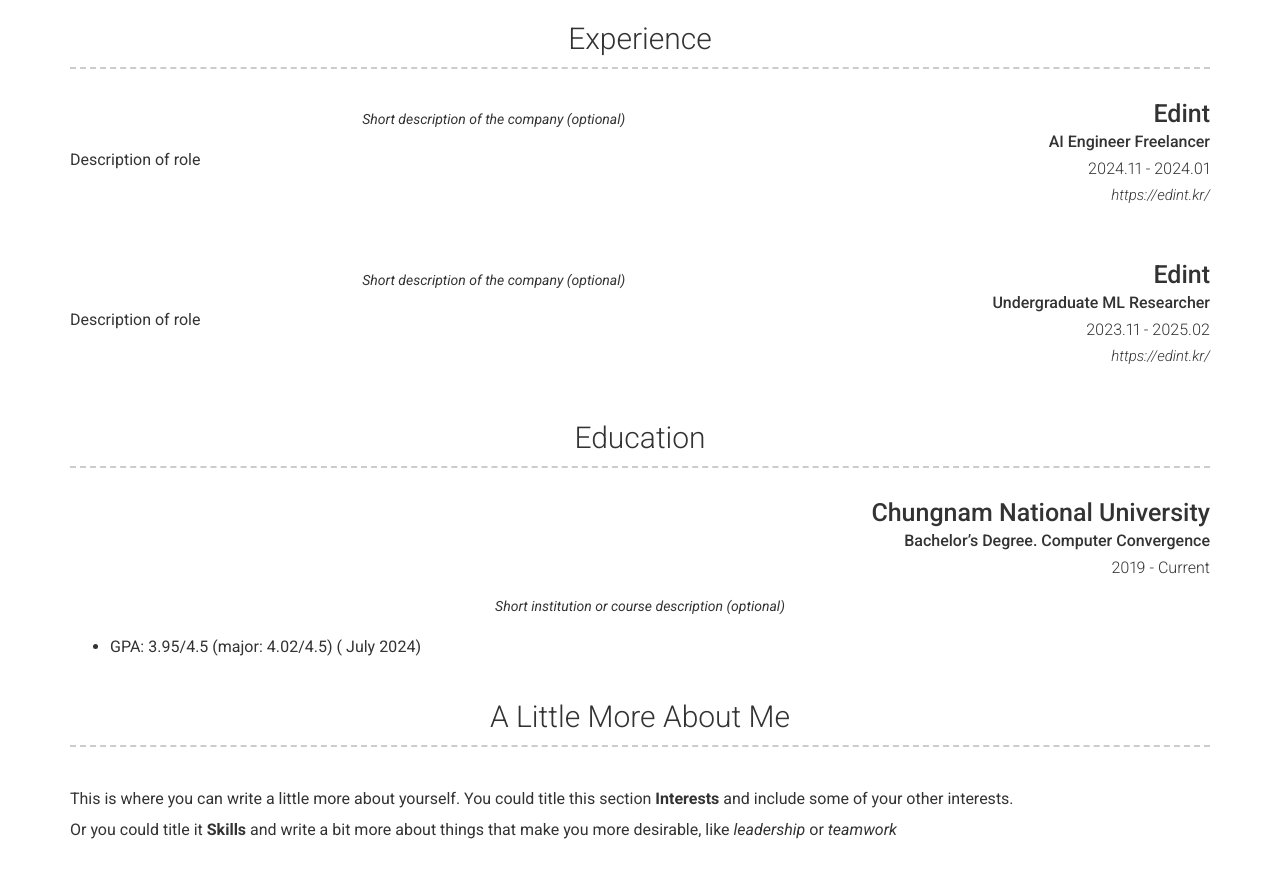
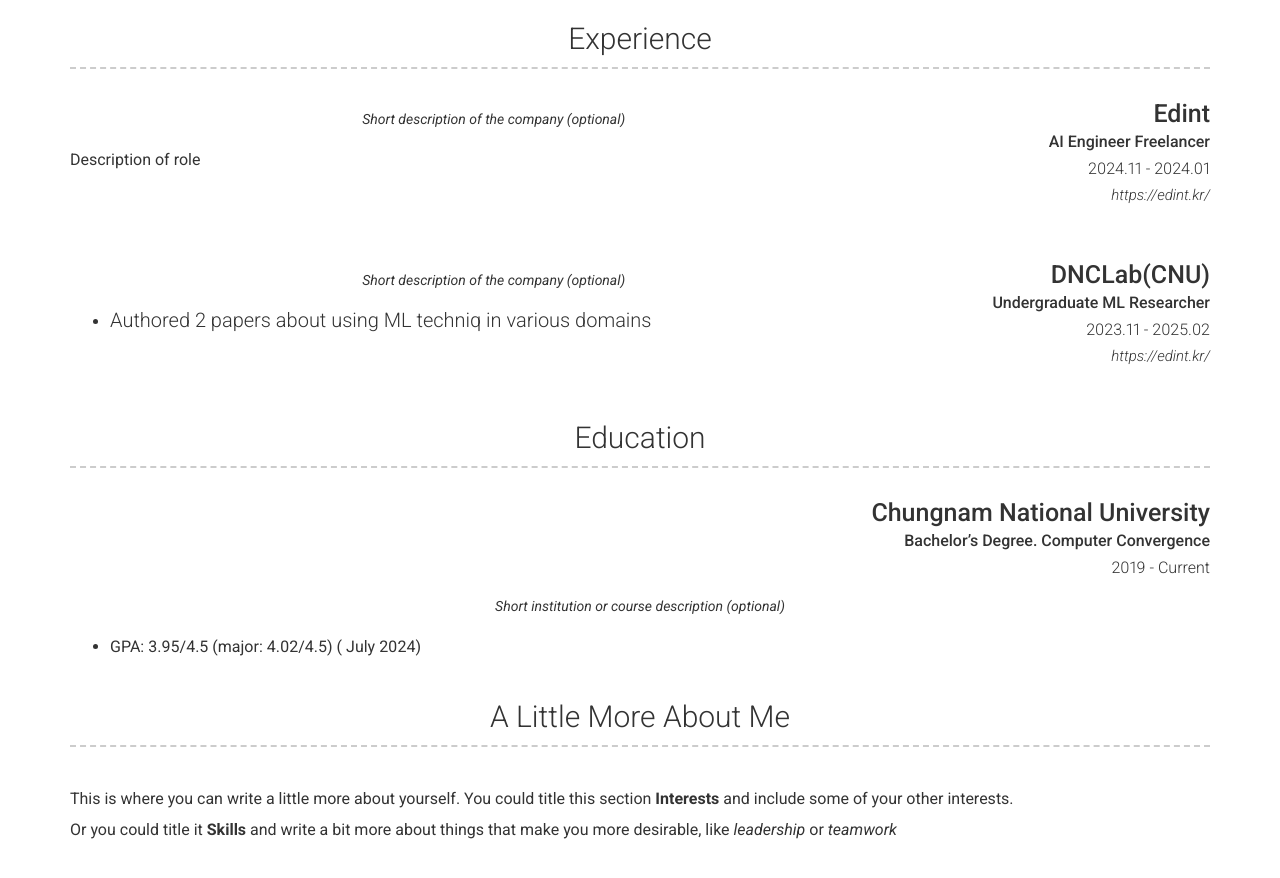
Before and after one commit to tim000519/tim000519.github.io, a Jekyll site: the page built from index.md, in a window 1280 px wide and 900 px high, scrolled down 1012 px. Shown: the top 878 px of the window. Built offline with Jekyll 4.4.1, drawn with Linux system fonts in a browser that asks for light colours; nearby versions of some CDN libraries.

Commit message:
Update _config.yml

```diff
--- a/_config.yml
+++ b/_config.yml
@@ -75,7 +75,7 @@ content:
 
           <div style="display: flex; align-items: flex-start; margin-left: 25px;">
             <a href="/pdf/Access.pdf" target="_blank" style="margin-right: 10px;">
-              <img src="/images/contract.png" alt="PDF" width="40" style="vertical-align: middle;">
+              <img src="/images/contract.png" alt="PDF" width="30" style="vertical-align: middle;">
             </a>
             <p style="margin-left: 5px; vertical-align: middle;">
               K.Song, D.Seo, J.Na, and H.Yang, "Style-VT: Style Conditioned Chord Generation by Variational Transformer with Chord Substitution"
@@ -93,7 +93,7 @@ content:
 
           <div style="display: flex; align-items: flex-start; margin-left: 25px;">
             <a href="/pdf/poster.pdf" target="_blank" style="margin-right: 10px;">
-              <img src="/images/contract.png" alt="PDF" width="30" style="vertical-align: middle;">
+              <img src="/images/contract.png" alt="PDF" width="25" style="vertical-align: middle;">
             </a>
             <p style="margin-left: 5px; vertical-align: middle;">
               Research poster at KIISE 2024
@@ -111,7 +111,7 @@ content:
         description: |
           <div style="display: flex; align-items: flex-start; margin-left: 25px;">
               <a href="/pdf/conv.pdf" target="_blank" style="margin-right: 10px;">
-                <img src="/images/contract.png" alt="PDF" width="30" style="vertical-align: top;">
+                <img src="/images/contract.png" alt="PDF" width="30" style="vertical-align: middle;">
               </a>
               <p style="margin-left: 5px; vertical-align: middle;">
                 기상 데이터 이미지화를 통해 관측소 위치 정보를 활용한 ConvLSTM 기반 미세먼지 농도 예측 모델
@@ -134,14 +134,15 @@ content:
           Description of role
 
       - layout: right
-        title: Edint
+        title: DNCLab(CNU)
         sub_title: Undergraduate ML Researcher
         caption: 2023.11 - 2025.02
         link: https://edint.kr/
         quote: >
           Short description of the company (optional)
         description: | # this will include new lines to allow paragraphs
-          Description of role
+          - Authored 2 papers about using ML techniq in various domains
+          -
 
 
   - title: Education
```
